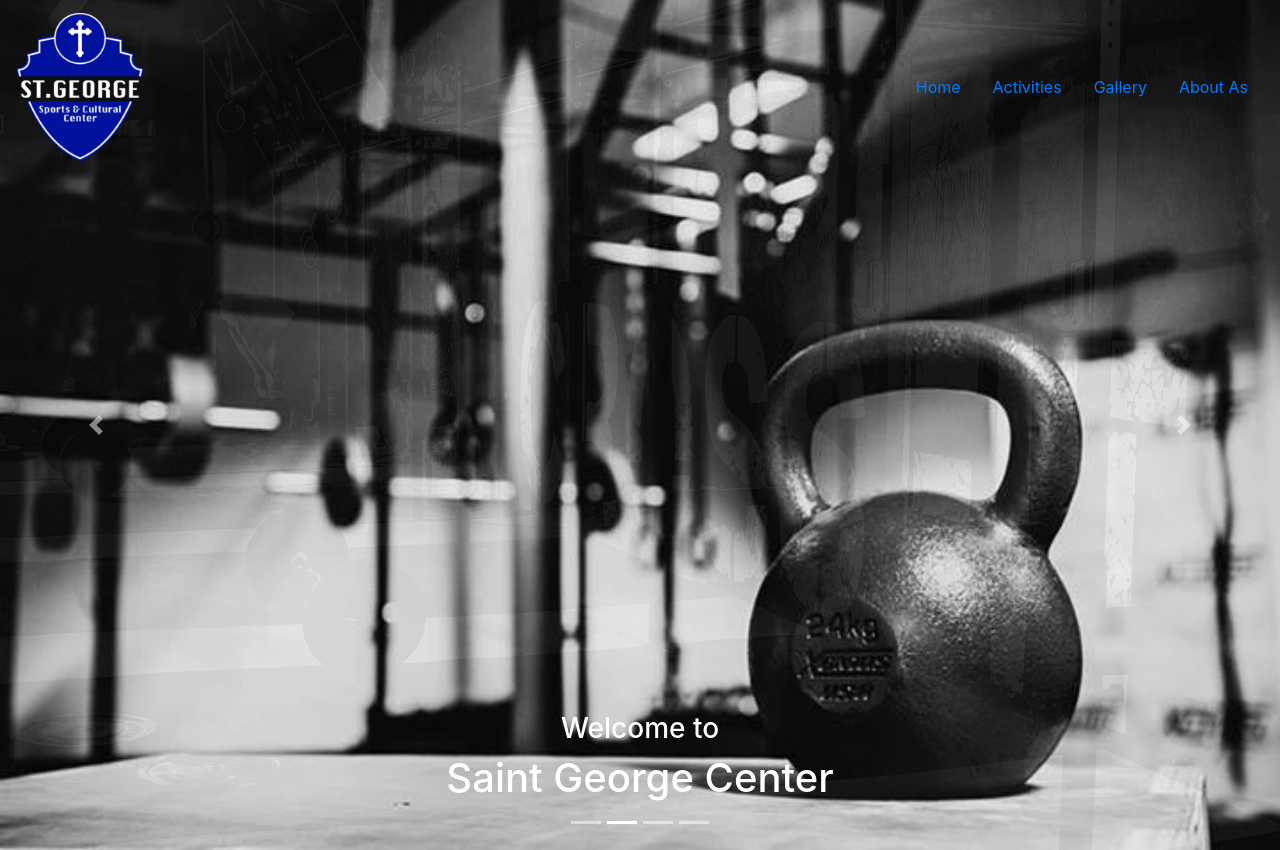
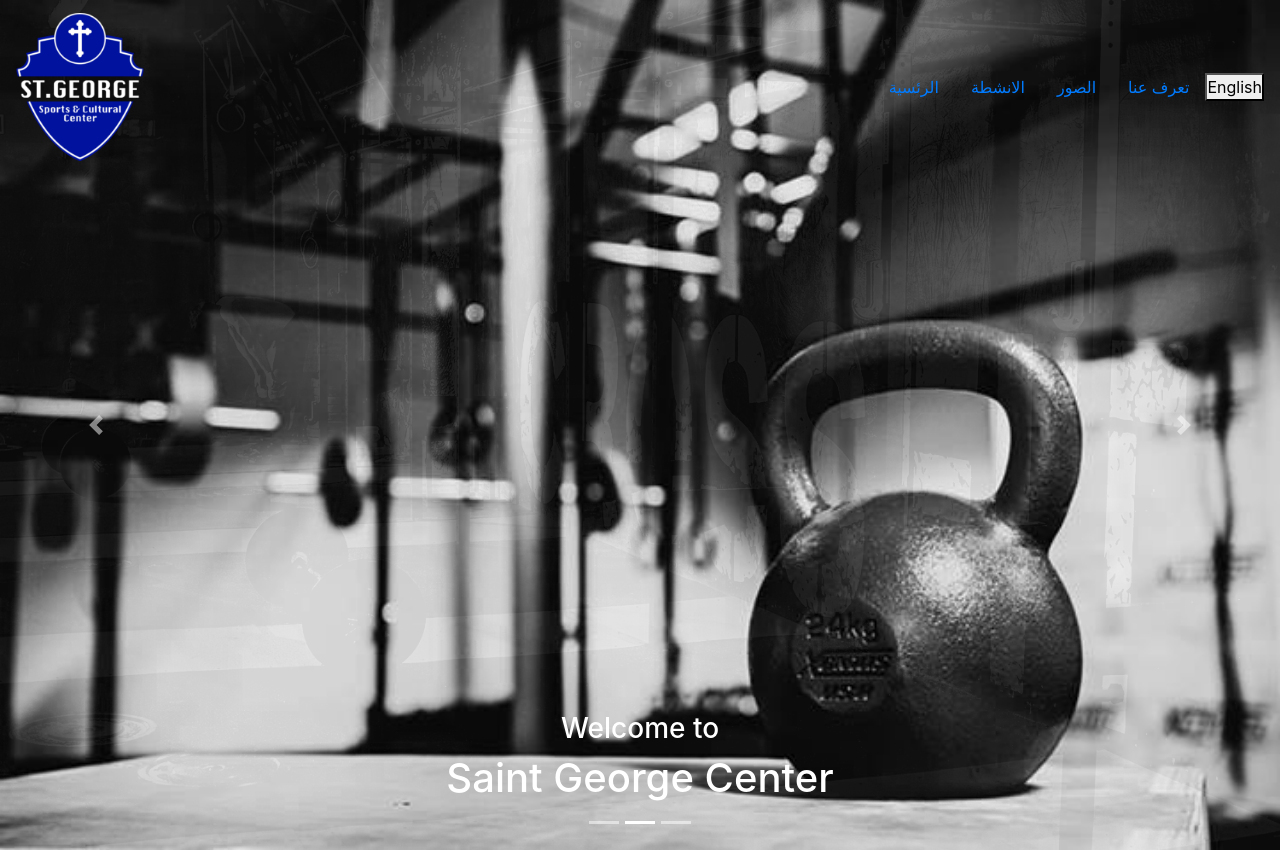
Before and after one commit to NouranFakhrEldeen/club-booking-system, a React (Create React App) app in the folder booking-front-end/: page /#/ in a window 1280 px wide. Built offline with nearby package versions, Linux system fonts and the light colour scheme.

Commit message:
UPD:translation

```diff
--- a/booking-front-end/src/App.js
+++ b/booking-front-end/src/App.js
@@ -12,13 +12,23 @@ import { PersistGate } from 'redux-persist/integration/react';
 // eslint-disable-next-line no-unused-vars
 import { persistStore, persistReducer } from 'redux-persist';
 import { RootContainer } from './pages';
-
+import { cookiesHandler } from './helpers';
+import i18n from './i18n';
 // eslint-disable-next-line no-unused-vars
 const App = ({ t: translate }) => {
   // eslint-disable-next-line no-unused-vars
   let persistor = persistStore(store);
 
-
+  useEffect(() => {
+    setuplang();
+  }, []);
+  const setuplang = () => {
+    i18n.changeLanguage(cookiesHandler.get('lang') || i18n.language);
+    if (i18n.language !== 'en') {
+      i18n.changeLanguage('ar');
+      localStorage.setItem('lang', 'ar');
+    }
+  };
   // var hist = createBrowserHistory();
   return (
     <div>
--- a/booking-front-end/src/components/Activity/Activity.js
+++ b/booking-front-end/src/components/Activity/Activity.js
@@ -1,10 +1,10 @@
 import React from 'react'
 import PropTypes from 'prop-types'
-
+import { withTranslation } from 'react-i18next';
 import "./Activity.scss";
 
-const Activity=(props)=>{
-  const {image,title,description}=props
+const activity=(props)=>{
+  const {image,title,description , t:translate}=props
   return(
     <div className="mainContainer">
       <img src={image}
@@ -22,9 +22,10 @@ const Activity=(props)=>{
     </div>
   )
 }
-Activity.proptypes={
+activity.proptypes={
   image: PropTypes.string.isRequired,
   title: PropTypes.string.isRequired,
   description: PropTypes.string.isRequired
 }
-export default Activity
+
+export  const Activity = (withTranslation()(activity))
--- a/booking-front-end/src/components/header/header.js
+++ b/booking-front-end/src/components/header/header.js
@@ -4,16 +4,23 @@ import React, { useEffect } from 'react';
 import './header.scss';
 import i18n from '../../i18n';
 
-import {Navbar, Nav, Carousel, Image} from 'react-bootstrap'
+import {Navbar, Nav} from 'react-bootstrap'
 import { connect } from 'react-redux';
 import { withTranslation } from 'react-i18next';
 
 import  logo  from "../../images/logo.png";
 
 
-function header({
+export function NavBar({t:translate}) {
 
-}) {
+  useEffect(() => {
+    if (i18n.language !== 'en') {
+      i18n.changeLanguage('fi');
+    }
+  }, []);
+  const changeLanguage = (lng) => {
+    i18n.changeLanguage(lng);
+  };
 
 
   return (
@@ -31,11 +38,30 @@ function header({
           <Nav className="mr-auto">
 
           </Nav>
-          <Nav.Link href="#home">Home</Nav.Link>
-          <Nav.Link href="#Activities">Activities</Nav.Link>
-          <Nav.Link href="#Gallery">Gallery</Nav.Link>
-          <Nav.Link href="#AboutUs">About As </Nav.Link>
+          <Nav.Link href="#home">{translate("header.home")}</Nav.Link>
+          <Nav.Link href="#Activities">{translate("header.activities")}</Nav.Link>
+          <Nav.Link href="#Gallery">{translate("header.gallery")}</Nav.Link>
+          <Nav.Link href="#AboutUs">{translate("header.aboutAs")} </Nav.Link>
+
+
+          <div className='language-switcher'>
+            {i18n.language === 'ar' &&
+          <button className='select-en' onClick={() => changeLanguage('en')}>
+
+
+            <span className='d-inline-block margin-left-10'>English</span>
+          </button>}
+
+            {i18n.language === 'en' &&
+          <button className='select-fi' onClick={() => changeLanguage('ar')}>
+
+            <span className='d-inline-block margin-left-10'>Arabic</span>
+          </button>}
+          </div>
+
+
         </Navbar>
+
       </div>
 
 
@@ -44,12 +70,4 @@ function header({
   );
 }
 
-const addToProps = () => {
-  return {
-
-  };
-};
-
-export const Header = connect(
-  addToProps
-)(withTranslation()(header));
+export const Header = (withTranslation()(NavBar));
--- a/booking-front-end/src/components/slider/slider.js
+++ b/booking-front-end/src/components/slider/slider.js
@@ -62,9 +62,7 @@ function slider({
           </Carousel.Caption>
         </Carousel.Item>
 
-        <div className="title">
-          <h1>This is Awesome</h1>
-        </div>
+
       </Carousel>
 
 
--- a/booking-front-end/src/i18n/langs/ar.json
+++ b/booking-front-end/src/i18n/langs/ar.json
@@ -1,18 +1,24 @@
 {
   "translation": {
-    "activity":{
-      "football":"لعب كرة قدم",
-      "crossfit":"كروس فيت",
-      "camping":"نطقة تخييم",
-      "glee":"لي آرتس",
-      "library":"مكتبة ومكان هادئ",
-      "kids":"منطقة أطفال",
-      "footballDescription":"المركز فيه ملعبين خماسي لكرة القدم، الملاعب متاحة للتأجير للمجموعات. الملاعب كلها نجيلة صناعي، ومُزوَّدين بكشافات للإضاءة الليلية.",
-      "crossfitDescription":"حنا مين؟ إحنا مكان بيقدم برامج على مدار الأسبوع علشان يساعد كل واحد إنه يحدد الهدف المناسب للتعامل مع جسمه وتطويره، وتحقيق الهدف ده، والوصول لحياة صحية وبدنية أكتر. البرامج الأسبوعية دي بتتضمن: خسارة وزن -  Weight Loss  بناء عضلات - Muscle Gain لياقة بدنية - Fitness",
-      "campingDescription":"إحنا مين؟إحنا مكان مناسب للتخييم للمجموعات الكشفية، الأرض رملية ومناسبة لنصب الخيام والبيات فيها، الأرض كمان فيها كشافات للإضاءة الليلية، كمان فيه مطبخ مجهز بفرن وتلاجة وفريزر لحفظ الأكل وإعداده، وكمان فيه حمامات لخدمة المجموعات اللي بتخيِّم في الأرض، زائد إن فيه شواية لو المجموعات اللي بتخيِّم محتاجاها.",
-      "gleeDescription":"إحنا مين ؟!   احنا مدرسة للفنون لو بتحب الرسم والفنون وبتدور علي مكان تطور فيه موهبتك وكمان تنبسط مع اولادك في نشاط فني او انك تتعلم حاجة جديدة   هنا احنا هنكون بنساعدك انك تلاقي ده هنا .. احنا بنقدم كورسات وورش فنية للاطفال والكبار ، وانشطة فنية .",
-      "libraryDescription":"إحنا مين؟  إحنا مكان هادي، بيقدم فرصة لقضاء وقت فيه بناء للعقل من جوانب كتير، فيه مكتبة مليانة بأنواع مختلفة من الكتب في فروع كتير، تقدر تيجي وتقرأ منها زي ما أنت عايز، أو بالكتب بتاعتك،  وتقدر كمان في المكان الهادي ده إنك تجيب مذاكرتك وتشتغل فيها، أو لو عندك شغل معين وحابب تقعد في مكان هادي تشتغل فيه.   كل ده طبعًا وفيه خدمة إنترنت مجاني Free WiFi.",
-      "kidsDescription":"ال Kids Area هو مكان مخصص للأطفال يقدروا يقضوا فيه اليوم بيلعبوا في أرض كلها نجيلة طبيعي، وفيها لعب للأطفال، وكمان يقدروا الأولاد يقضوا هناك اليوم لو الأهل بيمارسوا نشاط تاني في مركز سان جورج."
+    "activity": {
+      "football": "لعب كرة قدم",
+      "crossfit": "كروس فيت",
+      "camping": "نطقة تخييم",
+      "glee": "لي آرتس",
+      "library": "مكتبة ومكان هادئ",
+      "kids": "منطقة أطفال",
+      "footballDescription": "المركز فيه ملعبين خماسي لكرة القدم، الملاعب متاحة للتأجير للمجموعات. الملاعب كلها نجيلة صناعي، ومُزوَّدين بكشافات للإضاءة الليلية.",
+      "crossfitDescription": "حنا مين؟ إحنا مكان بيقدم برامج على مدار الأسبوع علشان يساعد كل واحد إنه يحدد الهدف المناسب للتعامل مع جسمه وتطويره، وتحقيق الهدف ده، والوصول لحياة صحية وبدنية أكتر. البرامج الأسبوعية دي بتتضمن: خسارة وزن -  Weight Loss  بناء عضلات - Muscle Gain لياقة بدنية - Fitness",
+      "campingDescription": "إحنا مين؟إحنا مكان مناسب للتخييم للمجموعات الكشفية، الأرض رملية ومناسبة لنصب الخيام والبيات فيها، الأرض كمان فيها كشافات للإضاءة الليلية، كمان فيه مطبخ مجهز بفرن وتلاجة وفريزر لحفظ الأكل وإعداده، وكمان فيه حمامات لخدمة المجموعات اللي بتخيِّم في الأرض، زائد إن فيه شواية لو المجموعات اللي بتخيِّم محتاجاها.",
+      "gleeDescription": "إحنا مين ؟!   احنا مدرسة للفنون لو بتحب الرسم والفنون وبتدور علي مكان تطور فيه موهبتك وكمان تنبسط مع اولادك في نشاط فني او انك تتعلم حاجة جديدة   هنا احنا هنكون بنساعدك انك تلاقي ده هنا .. احنا بنقدم كورسات وورش فنية للاطفال والكبار ، وانشطة فنية .",
+      "libraryDescription": "إحنا مين؟  إحنا مكان هادي، بيقدم فرصة لقضاء وقت فيه بناء للعقل من جوانب كتير، فيه مكتبة مليانة بأنواع مختلفة من الكتب في فروع كتير، تقدر تيجي وتقرأ منها زي ما أنت عايز، أو بالكتب بتاعتك،  وتقدر كمان في المكان الهادي ده إنك تجيب مذاكرتك وتشتغل فيها، أو لو عندك شغل معين وحابب تقعد في مكان هادي تشتغل فيه.   كل ده طبعًا وفيه خدمة إنترنت مجاني Free WiFi.",
+      "kidsDescription": "ال Kids Area هو مكان مخصص للأطفال يقدروا يقضوا فيه اليوم بيلعبوا في أرض كلها نجيلة طبيعي، وفيها لعب للأطفال، وكمان يقدروا الأولاد يقضوا هناك اليوم لو الأهل بيمارسوا نشاط تاني في مركز سان جورج."
+    },
+    "header": {
+      "home": "الرئسية",
+      "activities": "الانشطة",
+      "gallery": "الصور",
+      "aboutAs": "تعرف عنا"
     }
   }
 }
--- a/booking-front-end/src/i18n/langs/en.json
+++ b/booking-front-end/src/i18n/langs/en.json
@@ -1,18 +1,24 @@
 {
   "translation": {
-    "activity":{
-      "football":"Football Yard",
-      "crossfit":"Crossfit",
-      "camping":"Camping Area",
-      "glee":"Glee Arts",
-      "library":"Library & Quiet Room",
-      "kids":"Kids Area",
-      "footballDescription":"The stadiums are all artificial grass, and they are equipped with lights to illuminate at night",
-      "crossfitDescription":"We are a place that offers programs throughout the week in order to help each one by setting the appropriate goal to deal with and develop his body",
-      "campingDescription":"We are a suitable place for camping for  scout groups, the ground is sandy and  suitable for setting up tents and  sleeping in it, the ground also has lights for night lighting ...",
-      "gleeDescription":"We are a school of art if you love drawing and art, and you are looking for a place where your talent develops,and you can also enjoy an artistic activity with your children.",
-      "libraryDescription":"We are a quiet place, it provides   an opportunity to spend a time in which it    builds the mind from many aspects.It has a library full of different types of books in many branches,so you can come and read from them as you want.",
-      "kidsDescription":"It is a place designated for children where   they can spend the day playing in a land that is all natural grass, and there are games for children, and children can also spend the day there if the parents do another activity at St. George Center"
+    "activity": {
+      "football": "Football Yard",
+      "crossfit": "Crossfit",
+      "camping": "Camping Area",
+      "glee": "Glee Arts",
+      "library": "Library & Quiet Room",
+      "kids": "Kids Area",
+      "footballDescription": "The stadiums are all artificial grass, and they are equipped with lights to illuminate at night",
+      "crossfitDescription": "We are a place that offers programs throughout the week in order to help each one by setting the appropriate goal to deal with and develop his body",
+      "campingDescription": "We are a suitable place for camping for  scout groups, the ground is sandy and  suitable for setting up tents and  sleeping in it, the ground also has lights for night lighting ...",
+      "gleeDescription": "We are a school of art if you love drawing and art, and you are looking for a place where your talent develops,and you can also enjoy an artistic activity with your children.",
+      "libraryDescription": "We are a quiet place, it provides   an opportunity to spend a time in which it    builds the mind from many aspects.It has a library full of different types of books in many branches,so you can come and read from them as you want.",
+      "kidsDescription": "It is a place designated for children where   they can spend the day playing in a land that is all natural grass, and there are games for children, and children can also spend the day there if the parents do another activity at St. George Center"
+    },
+    "header": {
+      "home": "Home",
+      "activities": "activities",
+      "gallery": "gallery",
+      "aboutAs": "about As"
     }
   }
 }
--- a/booking-front-end/src/pages/Activities/Activities.js
+++ b/booking-front-end/src/pages/Activities/Activities.js
@@ -1,13 +1,12 @@
 import React from 'react'
-import { Header} from '../../components'
-
-import Activity from '../../components/Activity/Activity'
+import { Header, Activity} from '../../components'
 
 import ActivityItems from "./ActivityItems";
+import { withTranslation } from 'react-i18next';
 
 import './styles/styles.scss'
 
-const Activities=(props)=>{
+const activities=(props)=>{
   const {}=props
   const renderActivities=()=>{
     return ActivityItems.map((item,index)=>(
@@ -33,4 +32,4 @@ const Activities=(props)=>{
   )
 }
 
-export default Activities
+export  const Activities = (withTranslation()(activities))
--- a/booking-front-end/src/pages/index.js
+++ b/booking-front-end/src/pages/index.js
@@ -1,2 +1,4 @@
 export * from './Home/Home';
 export * from './rootContainer';
+export * from './Activities/Activities.js'
+export * from "./Activities/ActivityItems"
--- a/booking-front-end/src/pages/rootContainer.js
+++ b/booking-front-end/src/pages/rootContainer.js
@@ -16,13 +16,14 @@ import 'bootstrap/scss/bootstrap.scss';
 // import ConfirmSetList from './ConfirmSet/ConfirmSet.List';
 import {
   Home,
+  Activities
 } from './';
 
 import {
 
   ErrorHandlingModal,
 } from '../components';
-import Activities from './Activities/Activities';
+
 
 
 const rootContainer = ({
```
